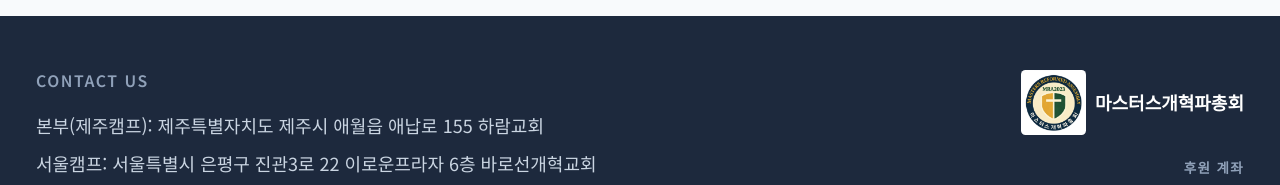
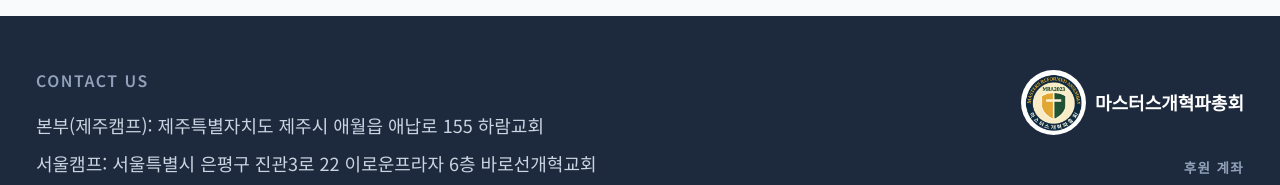
Before and after one commit to jeoniltae/mareca, a Next.js app: page / in a window 1280 px wide. Shown: the part 2820-3005 px from the top of the page. Built offline with nearby package versions, Linux system fonts and the light colour scheme; no server answers.

Commit message:
style: 푸터 로고 border-radius 100%로 수정

```diff
--- a/src/components/shared/Footer.tsx
+++ b/src/components/shared/Footer.tsx
@@ -57,7 +57,7 @@ export function Footer() {
 
           <div className="flex flex-col md:items-end gap-5">
             <Link href="/" className="flex items-center gap-2">
-              <img src="/images/logo.jpg" alt="마스터스개혁파총회 로고" width={65} height={65} className="rounded object-cover" />
+              <img src="/images/logo.jpg" alt="마스터스개혁파총회 로고" width={65} height={65} className="rounded-full object-cover" />
               <span className="text-white font-semibold text-base">마스터스개혁파총회</span>
             </Link>
 
```
